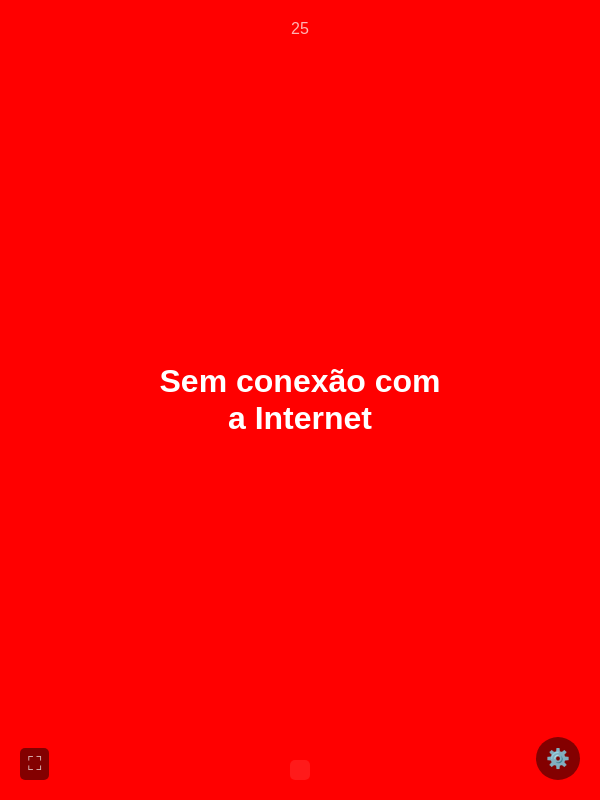
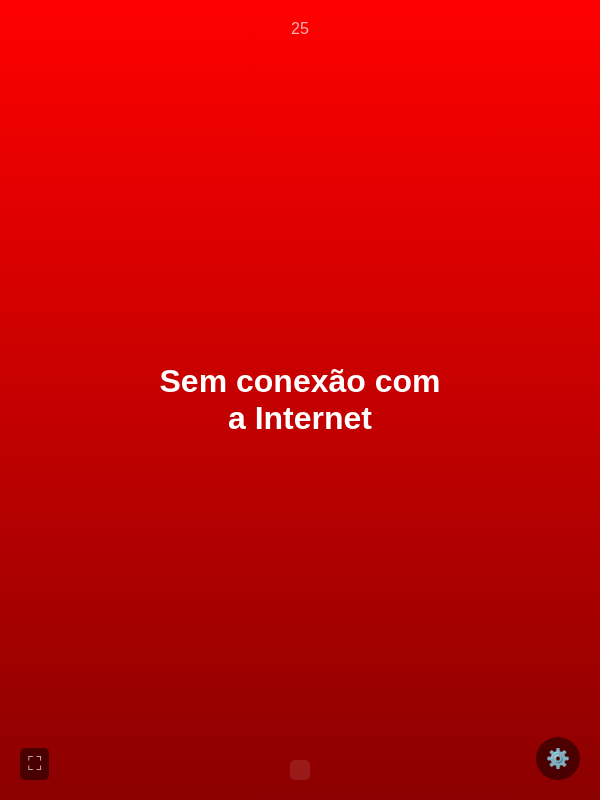
Before and after one commit to md-dirino/Monitor-de-Internet, an Electron app: page index.html in a window 600 px wide. Drawn offline with Linux system fonts and the light colour scheme; no server answers.

Commit message:
Alterar fundo da página para gradientes em diferentes estados de conexão

```diff
--- a/script.js
+++ b/script.js
@@ -349,7 +349,8 @@ async function verificarConexao(manual = false) {
 
     if (manual || statusElement.textContent !== "Conectado à Internet") {
         statusElement.textContent = "Testando conexão...";
-        bodyElement.style.backgroundColor = "orange";
+        // Alterado para gradiente de "testando" (laranja)
+        bodyElement.style.background = "linear-gradient(180deg, orange, darkorange)";
     }
     tempoRestante = intervaloChecagem;
 
@@ -364,12 +365,14 @@ async function verificarConexao(manual = false) {
             adicionarLogEntrada("Conexão voltou");
         }
         statusElement.textContent = novoStatus;
-        bodyElement.style.backgroundColor = "green";
+        // Alterado para gradiente de "conectado" (verde)
+        bodyElement.style.background = "linear-gradient(180deg, green, darkgreen)";
         ultimoStatus = novoStatus;
 
     } catch (error) {
         statusElement.textContent = "Testando conexão...";
-        bodyElement.style.backgroundColor = "orange";
+        // Mantém gradiente de teste
+        bodyElement.style.background = "linear-gradient(180deg, orange, darkorange)";
 
         setTimeout(() => {
             const novoStatus = "Sem conexão com a Internet";
@@ -380,7 +383,8 @@ async function verificarConexao(manual = false) {
                 adicionarLogEntrada("Conexão caiu");
             }
             statusElement.textContent = novoStatus;
-            bodyElement.style.backgroundColor = "red";
+            // Alterado para gradiente de "offline" (vermelho)
+            bodyElement.style.background = "linear-gradient(180deg, red, darkred)";
             ultimoStatus = novoStatus;
         }, 500);
     }
--- a/style.css
+++ b/style.css
@@ -11,7 +11,7 @@ body {
     color: white;
     transition: background-color 0.5s ease-in-out;
     position: relative;
-    background-color: teal; /* Cor inicial */
+    background: linear-gradient(180deg, teal, rgb(0, 83, 83)); /* Cor inicial em degradê */
 }
 .status {
     font-weight: bold;
```
